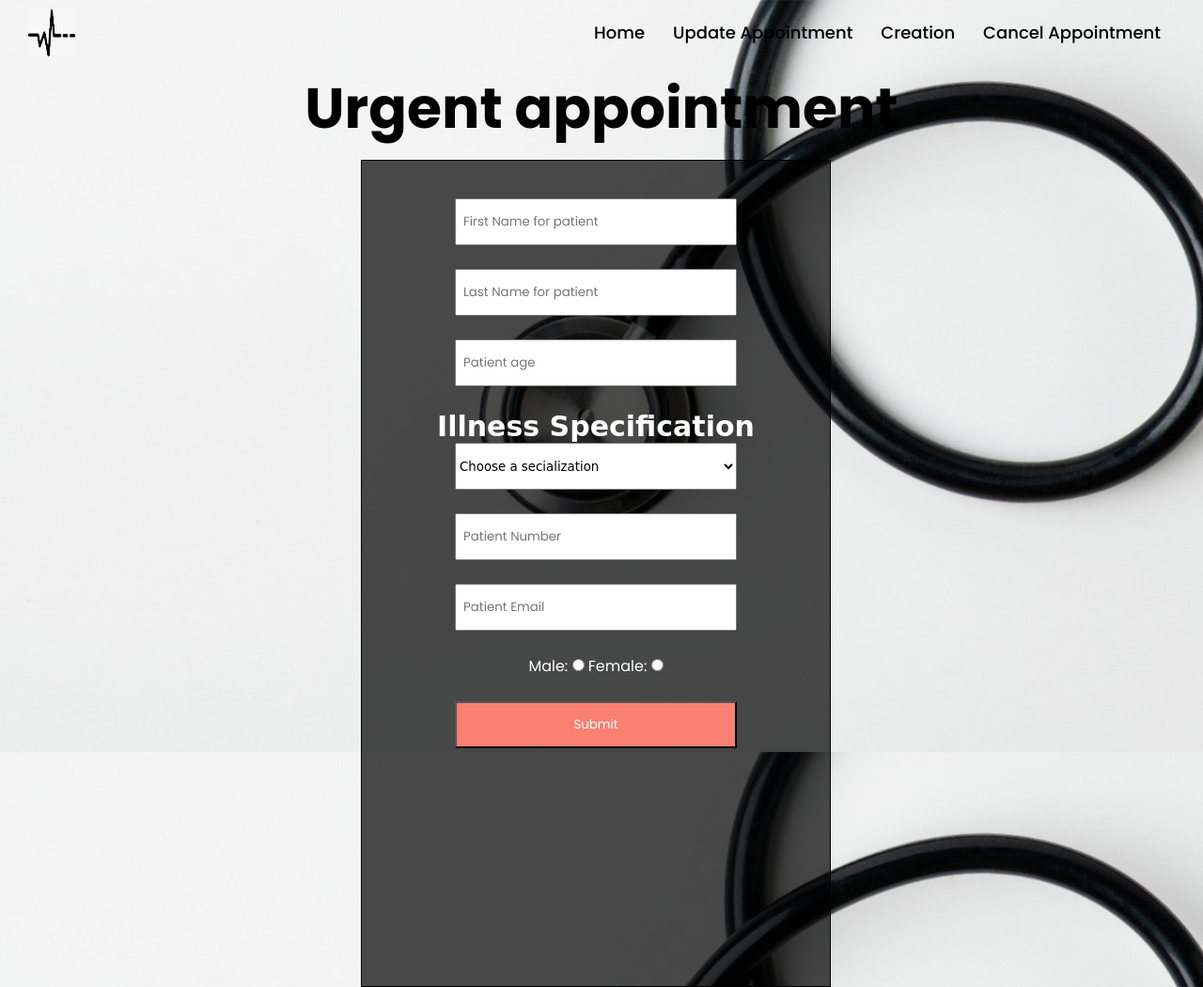
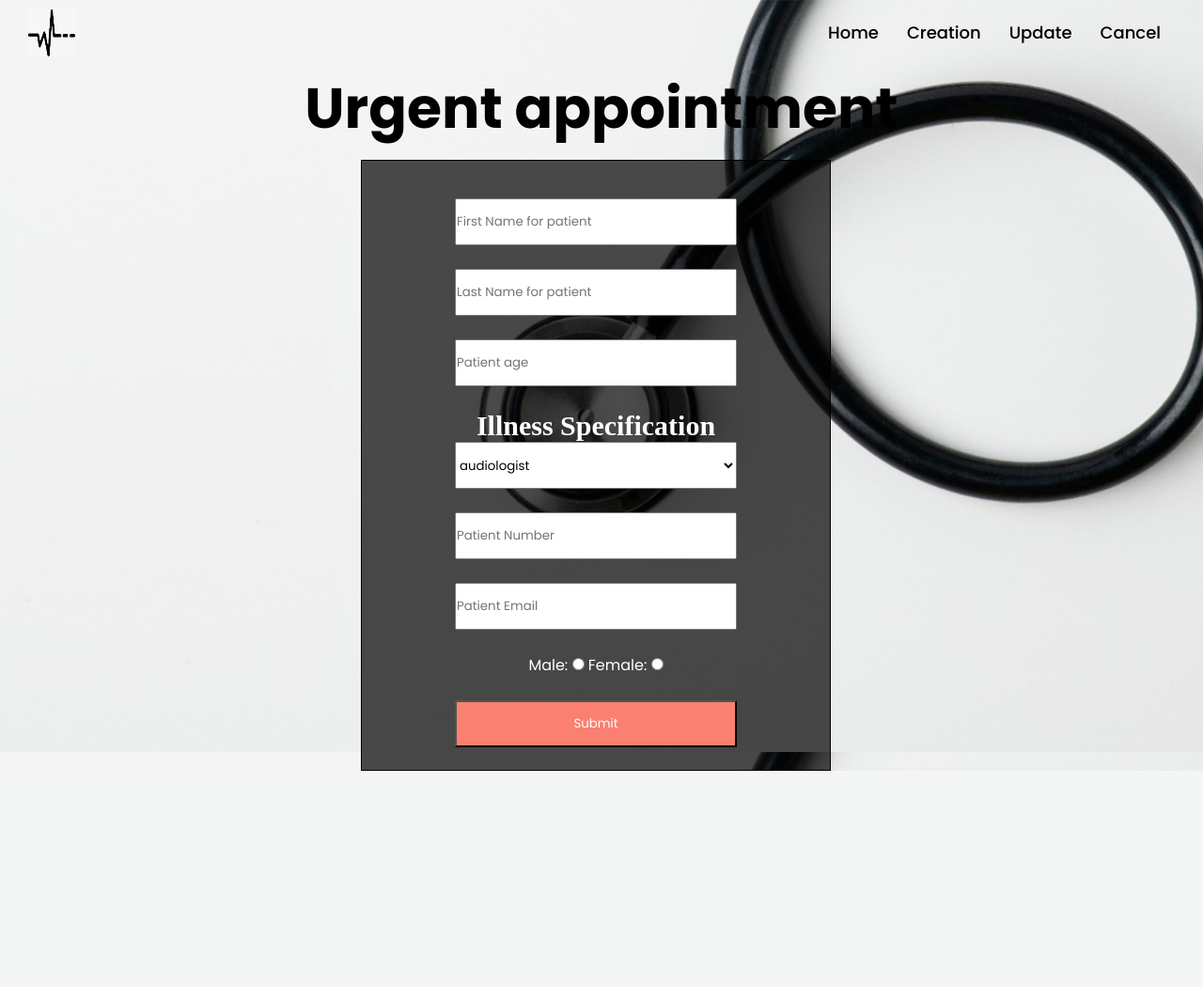
Before and after one commit to MohammadAshrafTolba/medical-reservation-service, a Flask app: page /UrgentCreation.html in a window 1280 px wide. Shown: the whole page at 94% size. After the commit the page ends 820 px from the top, so only its background shows below. Run offline with Flask 2, Linux system fonts and the light colour scheme; some libraries are stand-ins or nearby versions.

Commit message:
Add files via upload

```diff
--- a/app/templates/UrgentCreation.html
+++ b/app/templates/UrgentCreation.html
@@ -1,35 +1,34 @@
 <!DOCTYPE html>
 <html lang="en">
-
 <head>
     <meta charset="UTF-8">
-    <title>Urgent appointment</title>
-    <link rel="stylesheet" href="../static/css/NormalCreation.css">
+    <title>Urgent-From</title>
+    <link rel="stylesheet" href="../Css/UrgentCreation.css">
     <script src="https://kit.fontawesome.com/a076d05399.js"></script>
 </head>
 
 <body>
-
-    <script src="../static/JS/jquery.js"></script>
-
     <header>
         <nav>
             <div class="wrapper">
-                <img class="image" src="../static/imgs/WhatsApp%20Image%202020-12-24%20at%207.50.50%20PM.jpeg">
+                <img class="image" src="../imgs/WhatsApp%20Image%202020-12-24%20at%207.50.50%20PM.jpeg">
                 <ul class="nav-links">
                     <label for="close-btn" class="btn close-btn"><i class="fas fa-times"></i></label>
-                     <li><a href="./Home.html">Home</a></li>
-                     <li><a href="./UpdateForm.html">Update Appointment</a></li>
+                    <li><a href="Home.html">Home</a></li>
                     <li>
                         <a href="#" class="desktop-item">Creation</a>
 
                         <label for="showDrop" class="mobile-item">Creation</label>
                         <ul class="drop-menu">
-                            <li><a href="./NormalCreation.html">Normal Appointment</a></li>
-                            <li><a href="./UrgentCreation.html">Urgent Appointment</a></li>
+                            <li><a href="UrgentCreation.html">Urgent From</a></li>
+                            <li><a href="NormalCreation.html">Normal Form</a></li>
+
                         </ul>
                     </li>
-                     <li><a href="./CancelForm.html">Cancel Appointment</a></li>
+                    <li><a href="#">Update</a></li>
+                    <li><a href="#">Cancel</a></li>
+
+
                 </ul>
                 <label for="menu-btn" class="btn menu-btn"><i class="fas fa-bars"></i></label>
             </div>
@@ -37,54 +36,62 @@
     </header>
 
 
-    <div class="Normal-appointment ">
+    <div class="Urgent-appointment ">
         <h1>Urgent appointment </h1>
     </div>
-
-    <form onsubmit="urgentCreate()">
+    <form onsubmit="myfun()">
         <div class="form-1">
-            <input type="text" placeholder="  First Name for patient" class="in" id="first-name" required>
+            <input type="text" placeholder="First Name for patient" class="in" required>
             <br>
             <br>
-            <input type="text" placeholder="  Last Name for patient" class="in" id="last-name" required>
+            <input type="text" placeholder="Last Name for patient" class="in" required>
             <br>
             <br>
-            <input type="number" placeholder="  Patient age" class="in" id="patient-age" required>
+            <input type="number" placeholder="Patient age" class="in" required>
             <br>
             <br>
          <h6 class="Date">Illness Specification</h6>
 
-            <select id="illness-spec" class="Illness" required>
-                <option value="" selected>Choose a secialization</option>
+            <select class="Illness" required>
+                <option >audiologist</option>
+                <option >allergist</option>
+                <option >cardiologist </option>
+                <option >dentist </option>
+                <option >dermatlogist  </option>
+                <option >Gastroenterologist  </option>
+                <option >hepatologist</option>
+                <option >internists</option>
+                <option >orthopedist</option>
             </select>
             <br>
             <br>
-            <input type="number" placeholder="  Patient Number" class="in" id="patient-number">
+
+             <input type="number" placeholder="Patient Number" class="in">
             <br>
             <br>
-            <input id="email" type="email" placeholder="  Patient Email" class="in" id="email" required>
+            <input type="email" placeholder="Patient Email" class="in" required>
             <br>
             <br>
 
-            <label>Male:</label>
-            <input id="text-1" class="label-1" type="radio" name="gender" value="Male">
+            <label >Male:</label>
+            <input class="label-1" type="radio" name="gender" value="Male">
 
 
             <label>Female:</label>
-            <input id="text-1" type="radio" name="gender" value="Female">
+            <input type="radio" name="gender" value="Female">
             <br>
             <br>
-            <button type="submit" class="submit" id="submit-normal" value="Submit" >Submit</button>
+            <input   class="submit" type="submit" value="Submit">
+
         </div>
     </form>
-
-    <script src="../static/JS/jquery.js"></script>
 <script>
      window.onload = function getIllness() {
             $.getJSON("/specialization", function(result) {
+                var xhr=new XMLHttpRequest();
                 var arr = result["data"];
-                console.log(arr);
-                var select = document.getElementById("illness-spec");
+                 if(xhr.readyState===4 &&xhr.status===200){
+                var select = document.getElementById("illness-spec")
                 for (var i = 0; i < arr.length; i++) {
                     var spec = arr[i];
                     var el = document.createElement("option");
@@ -92,38 +99,15 @@
                     el.value = spec;
                     select.appendChild(el);
                 }
+                 }
             });
         }
 
-        function urgentCreate() {
-            var specialization = $("#illness-spec :selected").val();
-            var firstName = $("#first-name").val();
-            var lastName = $("#last-name").val();
-            var age = $("#patient-age").val();
-            var email = $("#email").val();
-            var number = $("#patient-number").val();
+    function myfun(){
 
-            var fullName = firstName + " " + lastName;
+               alert("submit");
 
-            var requestParams = {'patient_name' : fullName,
-                                'patient_age' : age,
-                                'patient_email' : email,
-                                'patient_phone_number' : number,
-                                'specialization' : specialization};
-
-            $.post('/urgent_appointment', requestParams, function(response) {
-                var status = response['status'];
-                console.log(status);
-                if(status === 'True') {
-                    alert("Appointment booked");
-                } else {
-                    alert("Couldn't book appointment");
-                }
-                location.reload();
-            });
         }
     </script>
 
-
-</body>
-</html>
+</body></html>
```
Lines whose indentation alone changed are shown as unchanged.
